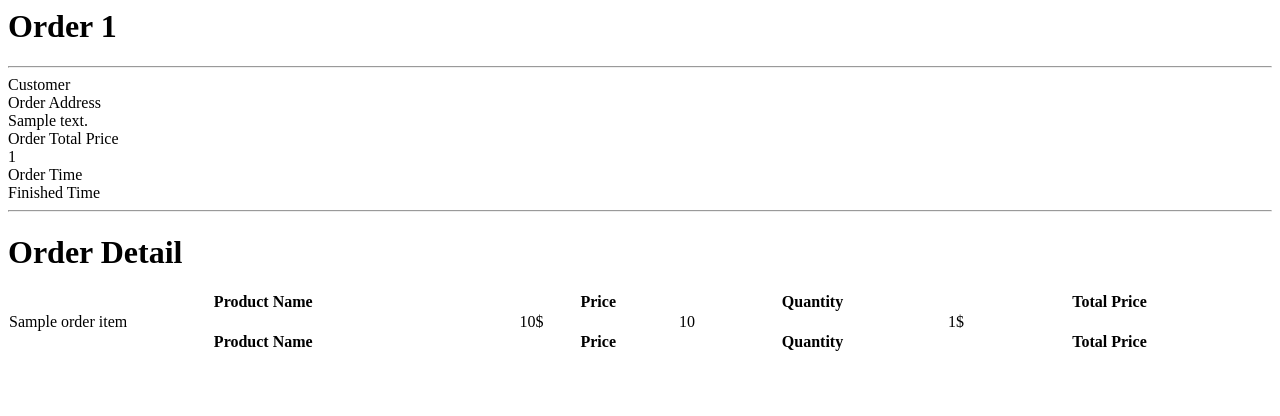
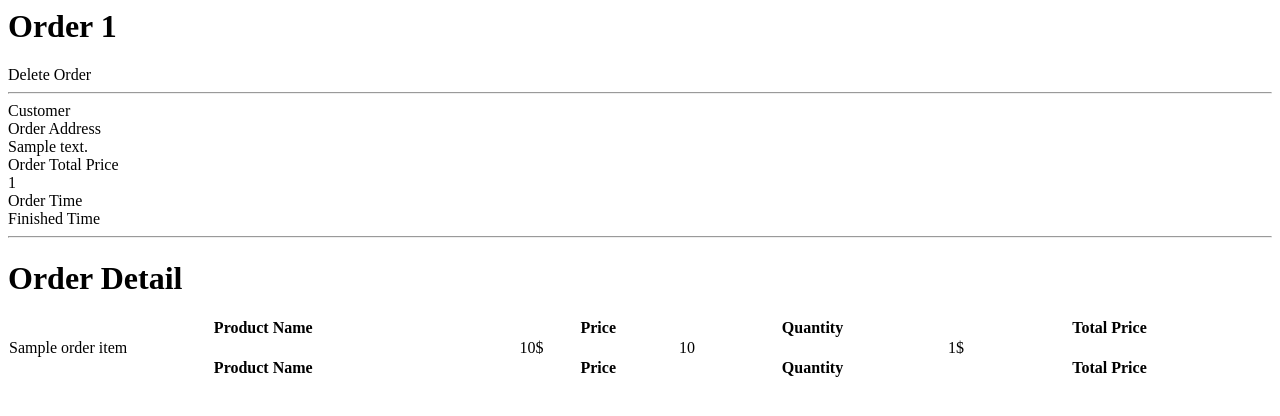
Before and after one commit to khuongpham62000/btl-web, a PHP site: template views/admin/order_detail.php in a window 1280 px wide. Shown: the top 416 px of the page. Run offline with PHP 8.4, Linux system fonts and the light colour scheme; the template is opened without the code that fills it: most values are stand-ins (such as "Sample title", 1, 10 or a date in 2020); data that the repository does not hold is empty.

Commit message:
Add "Delete Order"

```diff
--- a/controllers/AdminProductController.php
+++ b/controllers/AdminProductController.php
@@ -62,8 +62,6 @@ class AdminProductController extends BaseAdminController
     {
         if (isset($_GET['id'])) {
             $product = Product::findByIdOrFail($_GET['id']);
-            require_once('./test.php');
-            var_pre($product);
             $product->delete();
         }
     }
--- a/routes.php
+++ b/routes.php
@@ -2,7 +2,7 @@
 // Các controllers trong hệ thống và các action có thể gọi ra từ controller đó.
 $controllers = array(
     'AdminDashboard' => ['index', 'error'],
-    'AdminOrder' => ['index', 'finishedOrder', 'viewDetail'],
+    'AdminOrder' => ['index', 'finishedOrder', 'viewDetail', 'deleteOrder'],
     'AdminUser' => ['index', 'viewDetail', 'save', 'deleteUser', 'updateImage', 'addUser'],
     'AdminProduct' => ['index', 'viewDetail', 'save', 'updateImage', 'addProduct', 'deleteProduct'],
     'AdminProfile' => ['index', 'save', 'updateImage'],
--- a/views/admin/order_detail.php
+++ b/views/admin/order_detail.php
@@ -1,6 +1,13 @@
 <!-- Title -->
 <div class="row justify-content-between">
     <h1 class="h3 ml-3 mb-0 text-gray-800">Order <?= $order->id ?></h1>
+    <div>
+        <div class="btn btn-icon-split mr-3 btn-danger" id="delete" onclick="delete_item()">
+            <span class="icon text-white-50">
+                <i class="fas fa-times" id="btn-icon"></i>
+            </span>
+            <span class="text mr-3 ml-3" id="btn-text">Delete Order</span>
+        </div>
         <?php if (is_null($order->finished_time)) { ?>
             <a href="index.php?controller=AdminOrder&action=finishedOrder&id=<?= $order->id ?>&detail=True" class="btn btn-success btn-icon-split mr-3">
                 <span class="icon text-white-50">
@@ -9,6 +16,8 @@
                 <span class="text mr-3 ml-3">Complete Order</span>
             </a>
         <?php } ?>
+    </div>
+
 </div>
 <hr class="sidebar-divider" />
 <!-- Content -->
@@ -99,6 +108,20 @@
 </div>
 
 <script>
+    function delete_item() {
+        $.ajax({
+            type: "GET",
+            url: "index.php?controller=AdminOrder&action=deleteOrder&id=<?= $order->id ?>",
+            cache: false,
+            contentType: false,
+            processData: false,
+            success: function(data, status) {
+                window.location.href = "index.php?controller=AdminOrder";
+            },
+        });
+    }
+
+
     function triggred() {
         window.location.href = "index.php?controller=AdminProduct&action=viewDetail&id=" + this.event.path[1].getAttribute('item-id');
     }
```
Also changed, not shown: controllers/AdminOrderController.php (+12 -0 lines). Lines whose indentation alone changed are shown as unchanged.
